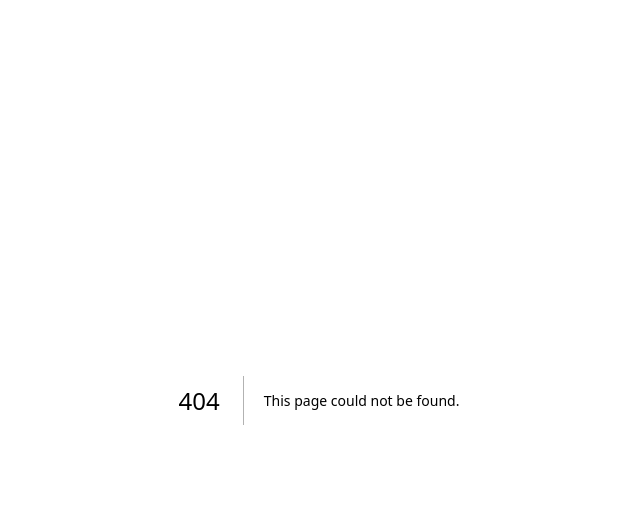
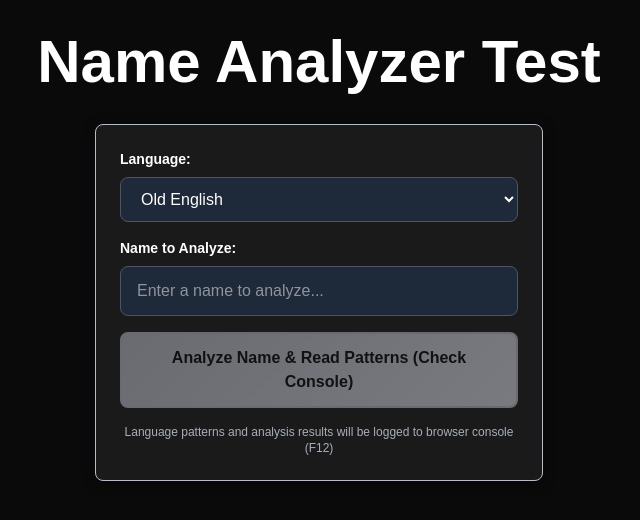
Before and after one commit to amsilva97/typicalpanda.com, a Next.js app: page /name-analyzer in a window 1280 px wide. Before the commit this address had no page. Shown: the top 520 px of the page, without its empty margins (321-961 px from the left). Built offline with nearby package versions, Linux system fonts and the light colour scheme.

Commit message:
feat: implement name analysis functionality and UI for language selection

```diff
--- /dev/null
+++ b/src/app/lib/patterns/analyzer.ts
@@ -0,0 +1,72 @@
+import { LanguageDefinition, SupportedLanguage, getLanguageDefinition } from './generations';
+
+/**
+ * Represents a single step in a generation path
+ */
+export interface GenerationStep {
+    pattern: string;
+    position: number;
+    addedText: string;
+    remainingName: string;
+}
+
+/**
+ * Represents a complete generation path for a name
+ */
+export interface GenerationPath {
+    steps: GenerationStep[];
+    isValid: boolean;
+    completionRate: number; // Percentage of name covered by this path
+}
+
+/**
+ * Result of analyzing a name
+ */
+export interface NameAnalysis {
+    name: string;
+    language: SupportedLanguage;
+    possiblePaths: GenerationPath[];
+    bestPath: GenerationPath | null;
+    confidence: number; // 0-1 score of how likely this name was generated by this language
+}
+
+/**
+ * Analyze a name against a specific language
+ */
+export function analyzeName(name: string, language: SupportedLanguage): NameAnalysis[] {
+    const patternDefinition = getLanguageDefinition(language);
+    const patterns = patternDefinition.patterns;
+    const validPaths: string[][] = [];
+    const pathsToCheck: { segments: string[], remaining: string }[] = [{ segments: [], remaining: name.toLowerCase() }];
+
+    while (pathsToCheck.length > 0) {
+        const currentItem = pathsToCheck.pop();
+        if (!currentItem) continue;
+
+        const { segments, remaining } = currentItem;
+
+        // If no remaining text, we found a complete path
+        if (remaining === '') {
+            validPaths.push([...segments]);
+            continue;
+        }
+
+        // Try different segment lengths from the remaining text
+        for (let i = 1; i <= remaining.length; i++) {
+            const segment = remaining.slice(0, i);
+            const newRemaining = remaining.slice(i);
+
+            if (patterns[segment]) {
+                // Create new path with this segment added
+                const newSegments = [...segments, segment];
+                pathsToCheck.push({ segments: newSegments, remaining: newRemaining });
+            }
+        }
+    }
+
+    // Sort paths by segment count (highest first)
+    const sortedPaths = validPaths.sort((a, b) => a.length - b.length);
+    console.log(sortedPaths);
+
+    return [];
+}
--- /dev/null
+++ b/src/app/name-analyzer/page.tsx
@@ -0,0 +1,85 @@
+'use client';
+
+import { useState } from 'react';
+import { analyzeName } from '../lib/patterns/analyzer';
+import { SupportedLanguage, getSupportedLanguages, getLanguageDefinition } from '../lib/patterns/generations';
+
+export default function NameAnalyzer() {
+  const [inputName, setInputName] = useState<string>('');
+  const [selectedLanguage, setSelectedLanguage] = useState<SupportedLanguage>(getSupportedLanguages()[0]);
+
+  const handleAnalyze = () => {
+    if (!inputName.trim()) return;
+    const languageDefinition = getLanguageDefinition(selectedLanguage);
+    const results = analyzeName(inputName.trim(), selectedLanguage);
+  };
+
+  return (
+    <div className="min-h-screen panda-bg-primary">
+      <div className="container mx-auto px-6 py-8">
+        <div className="text-center mb-8">
+          <h1 className="text-4xl md:text-6xl font-bold panda-text-primary mb-4">
+            <span className="panda-text-gradient-gold">
+              Name Analyzer Test
+            </span>
+          </h1>
+        </div>
+
+        <div className="max-w-md mx-auto">
+          <div className="panda-card p-6">
+            <div className="space-y-4">
+              {/* Language Selector */}
+              <div>
+                <label className="block text-sm font-bold panda-text-primary mb-2">
+                  Language:
+                </label>
+                <select
+                  value={selectedLanguage}
+                  onChange={(e) => setSelectedLanguage(e.target.value as SupportedLanguage)}
+                  className="w-full px-4 py-3 rounded-lg border border-gray-600 bg-gray-800 panda-text-primary focus:outline-none focus:border-blue-500"
+                >
+                  {getSupportedLanguages().map(language => (
+                    <option key={language} value={language}>
+                      {language}
+                    </option>
+                  ))}
+                </select>
+              </div>
+
+              {/* Name Input */}
+              <div>
+                <label className="block text-sm font-bold panda-text-primary mb-2">
+                  Name to Analyze:
+                </label>
+                <input
+                  type="text"
+                  value={inputName}
+                  onChange={(e) => setInputName(e.target.value)}
+                  placeholder="Enter a name to analyze..."
+                  className="w-full px-4 py-3 rounded-lg border border-gray-600 bg-gray-800 panda-text-primary focus:outline-none focus:border-blue-500"
+                  onKeyPress={(e) => {
+                    if (e.key === 'Enter') {
+                      handleAnalyze();
+                    }
+                  }}
+                />
+              </div>
+
+              <button
+                onClick={handleAnalyze}
+                disabled={!inputName.trim()}
+                className="w-full panda-button-primary px-6 py-3 rounded-lg disabled:opacity-50"
+              >
+                Analyze Name & Read Patterns (Check Console)
+              </button>
+
+              <p className="text-xs panda-text-secondary text-center">
+                Language patterns and analysis results will be logged to browser console (F12)
+              </p>
+            </div>
+          </div>
+        </div>
+      </div>
+    </div>
+  );
+}
```
